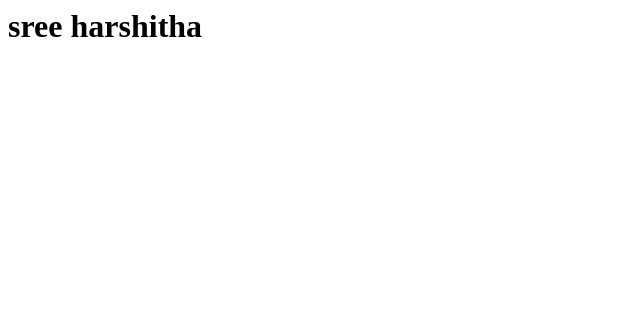
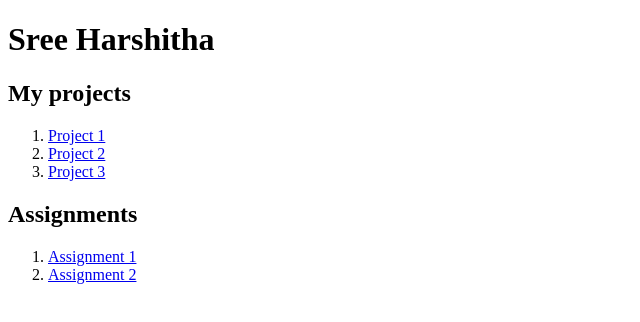
Before and after one commit to SreeHarshithaJaidu/sreeharshithajaidu.github.io, a plain HTML site: page index.html in a window 1280 px wide. Shown: the whole page, without its empty margins (0-640 px from the left). Drawn offline with Linux system fonts and the light colour scheme.

Commit message:
changed format

```diff
--- a/index.html
+++ b/index.html
@@ -1 +1,22 @@
-<h1> sree harshitha </h1>
+<!DOCTYPE html>
+<html lang="en">
+<head>
+    <meta charset="UTF-8">
+    <meta name="viewport" content="width=device-width, initial-scale=1.0">
+    <title>Document</title>
+</head>
+<body>
+    <h1> Sree Harshitha </h1>
+    <h2> My projects </h2>
+    <ol>
+        <li><a href="#">Project 1</a></li>
+        <li><a href="#">Project 2</a></li>
+        <li><a href="#">Project 3</a></li>
+    </ol>
+    <h2>Assignments</h2>
+    <ol>
+        <li><a href="#">Assignment 1</a></li>
+        <li><a href="#">Assignment 2</a></li>
+    </ol>
+</body>
+</html>
```
